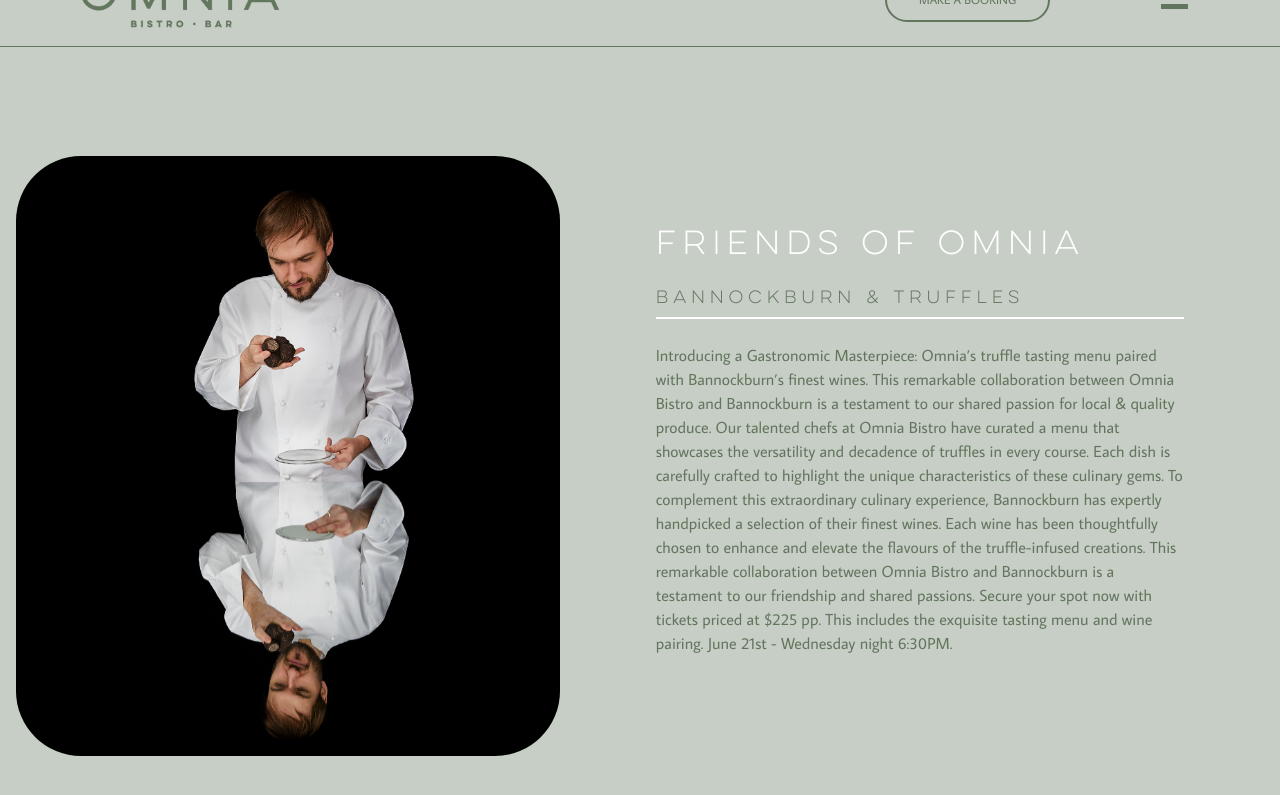
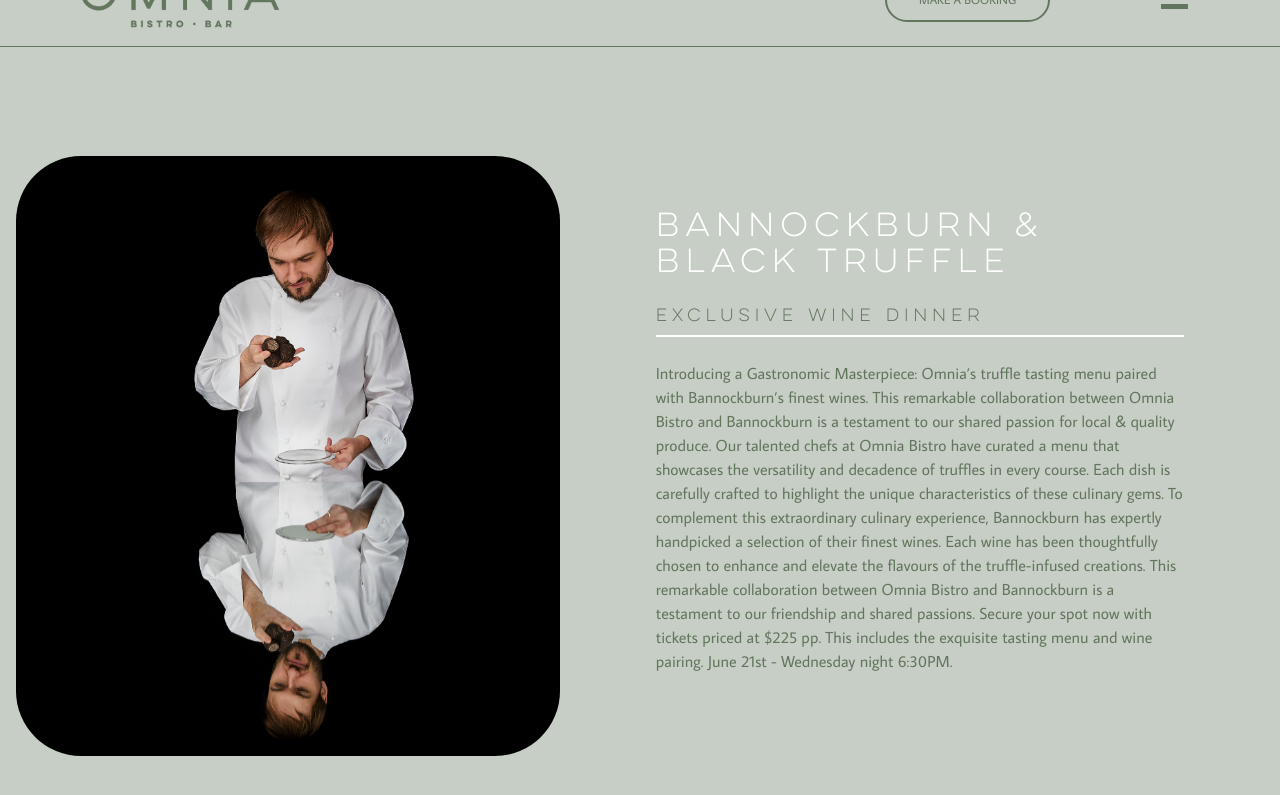
Before and after one commit to yugenomnia/omnia, a Jekyll site: the page built from _pages/events.md, in a window 1280 px wide and 900 px high, scrolled down 848 px, cut to the strip 56-851 px from the top of the window. Built offline with Jekyll 4.4.1, drawn with Linux system fonts in a browser that asks for light colours.

Commit message:
TinaCMS content update by Yugen Omnia

```diff
--- a/_pages/events.md
+++ b/_pages/events.md
@@ -2,8 +2,8 @@
 layout: events
 permalink: /events/
 events:
-  - title: Friends of Omnia
-    second_title: Bannockburn & truffles
+  - title: Bannockburn & Black Truffle
+    second_title: Exclusive wine dinner
     img: /assets/images/SN truffle photo.jpg
     text: >-
       Introducing a Gastronomic Masterpiece: Omnia’s truffle tasting menu paired
```
